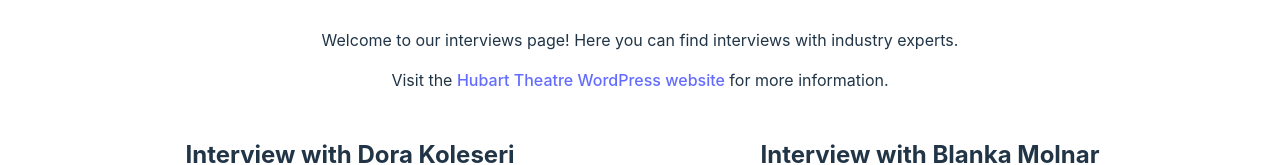
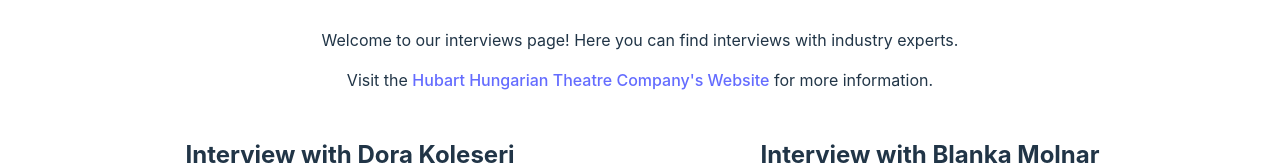
Before and after one commit to beatak777/folkresearchpage, a React (Vite) app: page /interviews in a window 1280 px wide. Shown: the part 233-398 px from the top of the page. Built offline with nearby package versions, Linux system fonts and the light colour scheme.

Commit message:
added changes

```diff
--- a/src/components/Pages/Interviews.jsx
+++ b/src/components/Pages/Interviews.jsx
@@ -17,7 +17,7 @@ function Interviews() {
     <div className="container">
       <h1 style={{ textAlign: 'center' }}>Interviews</h1>
       <p>Welcome to our interviews page! Here you can find interviews with industry experts.</p>
-      <p style={{ textAlign: 'center' }}>Visit the <a href="https://hubarttheatre.wordpress.com" target="_blank" rel="noopener noreferrer">Hubart Theatre WordPress website</a> for more information.</p>
+      <p style={{ textAlign: 'center' }}>Visit the <a href="https://hubartco.wordpress.com/" target="_blank" rel="noopener noreferrer">Hubart Hungarian Theatre Company's Website</a> for more information.</p>
       <div className="video-container" style={{ display: 'flex', flexWrap: 'wrap', justifyContent: 'center' }}>
         {/* First Interview */}
         <div className="video-item" style={{ maxWidth: '560px', margin: '10px' }}>
```
